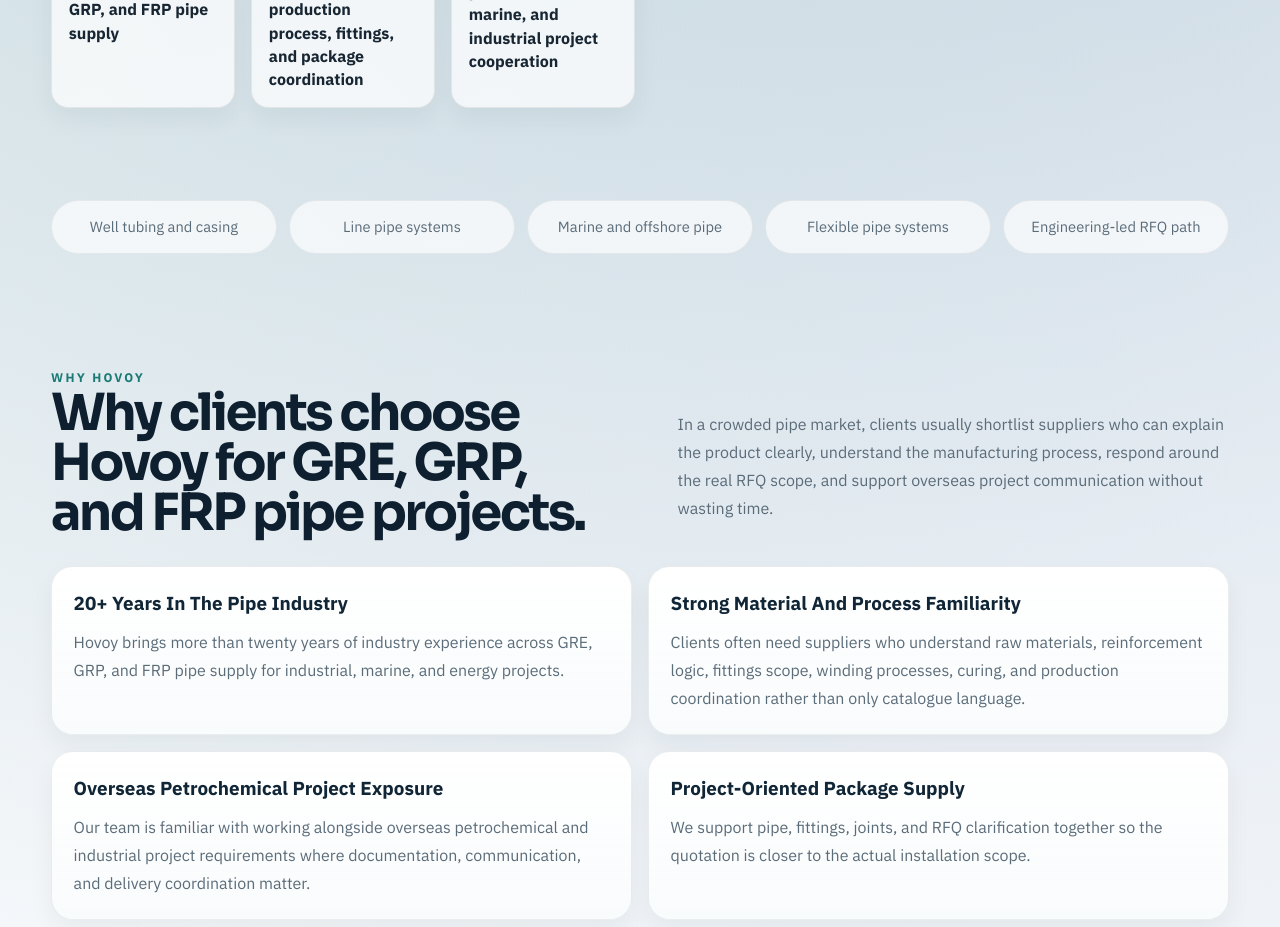
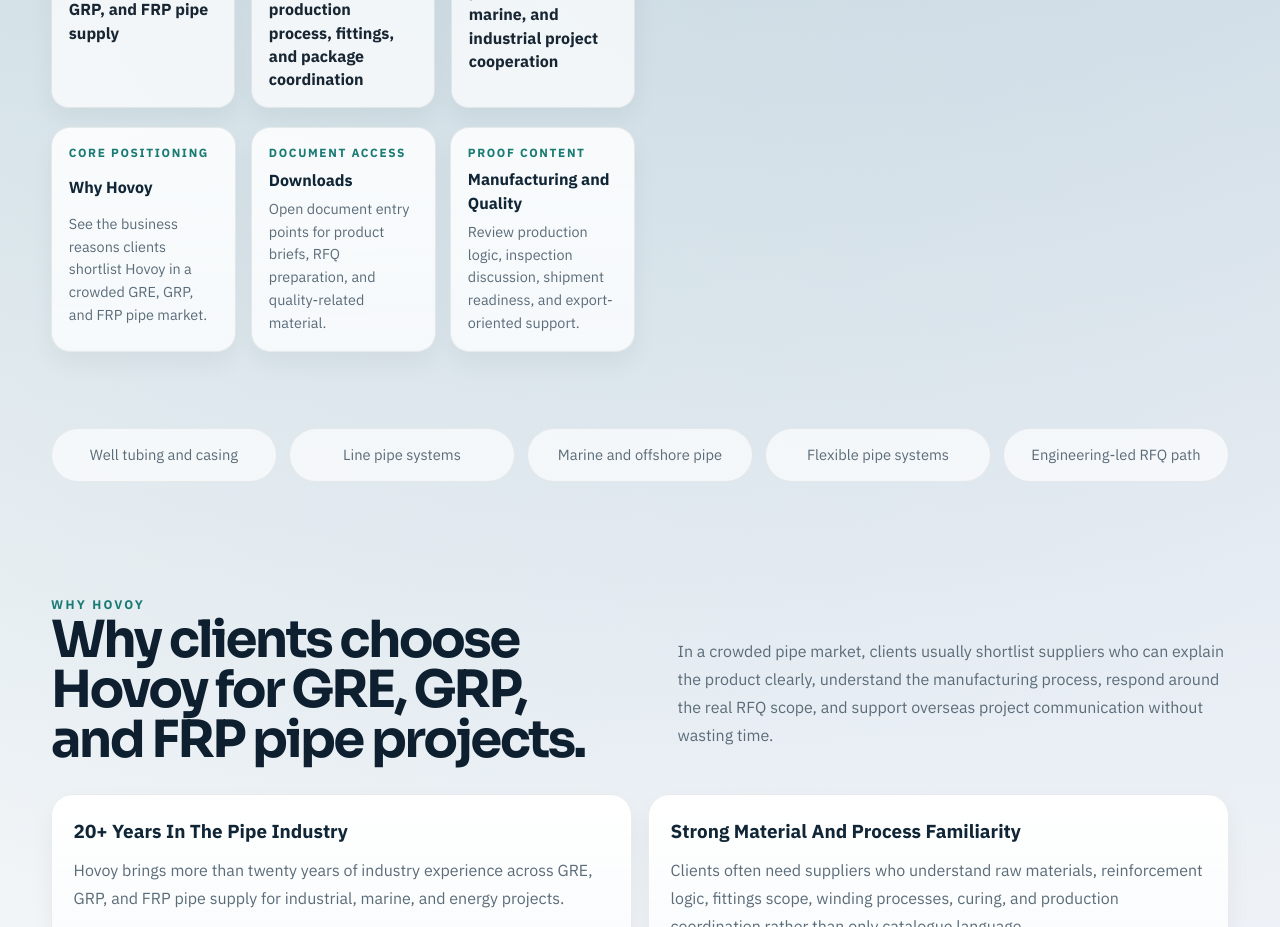
Before and after one commit to frankjasongit/hovoy-grepipe-web, a React (Vite) app: page / in a window 1280 px wide. Shown: the part 1240-2167 px from the top of the page. Built offline with nearby package versions, Linux system fonts and the light colour scheme.

Commit message:
Strengthen homepage, contact, and document entry paths

```diff
--- a/src/App.css
+++ b/src/App.css
@@ -473,6 +473,81 @@
   margin-top: 2.4rem;
 }
 
+.hero-proof-grid {
+  display: grid;
+  grid-template-columns: repeat(3, minmax(0, 1fr));
+  gap: 0.9rem;
+  margin-top: 1.2rem;
+}
+
+.hero-proof-card {
+  position: relative;
+  --surface-lift: 0px;
+  --surface-scale: 1;
+  --surface-tilt-x: 0deg;
+  --surface-tilt-y: 0deg;
+  display: grid;
+  gap: 0.35rem;
+  padding: 1rem 1.05rem;
+  border-radius: 1.2rem;
+  border: 1px solid rgba(17, 31, 46, 0.08);
+  background: linear-gradient(180deg, rgba(255, 255, 255, 0.84), rgba(247, 250, 252, 0.94));
+  box-shadow: 0 12px 24px rgba(17, 31, 46, 0.05);
+  overflow: hidden;
+  transform:
+    perspective(1200px)
+    translate3d(0, var(--surface-lift), 0)
+    rotateX(var(--surface-tilt-x))
+    rotateY(var(--surface-tilt-y))
+    scale(var(--surface-scale));
+  transition:
+    transform 220ms ease,
+    border-color 220ms ease,
+    box-shadow 220ms ease,
+    background-color 220ms ease;
+}
+
+.hero-proof-card::after {
+  content: '';
+  position: absolute;
+  inset: 0;
+  background: linear-gradient(120deg, transparent 20%, rgba(255, 255, 255, 0.36) 48%, transparent 80%);
+  transform: translateX(-125%);
+  transition: transform 680ms ease;
+  pointer-events: none;
+}
+
+.hero-proof-card:hover {
+  --surface-lift: -4px;
+  --surface-scale: 1.008;
+  border-color: rgba(26, 122, 116, 0.18);
+  box-shadow: 0 18px 30px rgba(17, 31, 46, 0.09);
+  background: linear-gradient(180deg, rgba(255, 255, 255, 0.94), rgba(243, 249, 250, 0.98));
+}
+
+.hero-proof-card:hover::after {
+  transform: translateX(125%);
+}
+
+.hero-proof-card span {
+  font-size: 0.74rem;
+  text-transform: uppercase;
+  letter-spacing: 0.14em;
+  color: var(--brand-green);
+  font-weight: 800;
+}
+
+.hero-proof-card strong {
+  color: #102535;
+  font-size: 1rem;
+}
+
+.hero-proof-card small {
+  color: var(--ink-soft);
+  line-height: 1.58;
+  font-size: 0.9rem;
+}
+
 .hero-stats div {
   position: relative;
   --surface-lift: 0px;
@@ -822,6 +897,7 @@
 
 .hero-photo-card::before,
 .hero-stats div::before,
+.hero-proof-card::before,
 .trust-strip p::before,
 .pill::before,
 .product-card::before,
@@ -868,6 +944,7 @@
 
 .hero-photo-card.is-interacting::before,
 .hero-stats div.is-interacting::before,
+.hero-proof-card.is-interacting::before,
 .trust-strip p.is-interacting::before,
 .pill.is-interacting::before,
 .product-card.is-interacting::before,
@@ -910,6 +987,10 @@
 .timeline article p,
 .detail-panel p {
   margin-top: 0.7rem;
+}
+
+.detail-panel-tag {
+  margin-bottom: 0.2rem;
 }
 
 .product-card ul,
@@ -1181,6 +1262,7 @@
   .button,
   .mega-menu-card,
   .hero-stats div,
+  .hero-proof-card,
   .hero-photo-card,
   .hero-photo,
   .hero-photo-panel,
@@ -1199,6 +1281,7 @@
   }
 
   .hero-stats div::after,
+  .hero-proof-card::after,
   .trust-strip p::after,
   .pill::after,
   .product-card::after,
@@ -1259,6 +1342,10 @@
     grid-template-columns: repeat(2, minmax(0, 1fr));
   }
 
+  .hero-proof-grid {
+    grid-template-columns: repeat(2, minmax(0, 1fr));
+  }
+
   .trust-strip {
     grid-template-columns: repeat(3, minmax(0, 1fr));
   }
@@ -1285,6 +1372,7 @@
   }
 
   .hero-stats,
+  .hero-proof-grid,
   .trust-strip,
   .product-grid,
   .sector-grid,
--- a/src/App.tsx
+++ b/src/App.tsx
@@ -217,7 +217,7 @@
     )
     const fadeTargets = Array.from(
       document.querySelectorAll<HTMLElement>(
-        '.hero-stats > div, .trust-strip p, .pill, .product-card, .sector-card, .capability-card, .highlight-card, .faq-card, .timeline article, .detail-panel, .contact-card',
+        '.hero-stats > div, .hero-proof-card, .trust-strip p, .pill, .product-card, .sector-card, .capability-card, .highlight-card, .faq-card, .timeline article, .detail-panel, .contact-card',
       ),
     )
 
@@ -272,7 +272,7 @@
 
     const surfaces = Array.from(
       document.querySelectorAll<HTMLElement>(
-        '.hero-photo-card, .hero-stats > div, .trust-strip p, .pill, .product-card, .sector-card, .capability-card, .highlight-card, .faq-card, .timeline article, .detail-panel, .contact-card',
+        '.hero-photo-card, .hero-stats > div, .hero-proof-card, .trust-strip p, .pill, .product-card, .sector-card, .capability-card, .highlight-card, .faq-card, .timeline article, .detail-panel, .contact-card',
       ),
     )
 
@@ -599,6 +599,27 @@
       title: 'Manufacturing and Quality',
       text: 'For inspection discussion, documentation logic, and export shipment readiness.',
       to: '/about/manufacturing-quality',
+    },
+  ]
+
+  const heroProofEntries = [
+    {
+      title: 'Why Hovoy',
+      text: 'See the business reasons clients shortlist Hovoy in a crowded GRE, GRP, and FRP pipe market.',
+      to: '/why-hovoy',
+      label: 'Core positioning',
+    },
+    {
+      title: 'Downloads',
+      text: 'Open document entry points for product briefs, RFQ preparation, and quality-related material.',
+      to: '/resources/downloads',
+      label: 'Document access',
+    },
+    {
+      title: 'Manufacturing and Quality',
+      text: 'Review production logic, inspection discussion, shipment readiness, and export-oriented support.',
+      to: '/about/manufacturing-quality',
+      label: 'Proof content',
     },
   ]
 
@@ -663,6 +684,16 @@
               <dd>Overseas petrochemical, marine, and industrial project cooperation</dd>
             </div>
           </dl>
+
+          <div className="hero-proof-grid" aria-label="Primary proof paths">
+            {heroProofEntries.map((item) => (
+              <Link className="hero-proof-card" key={item.to} to={item.to}>
+                <span>{item.label}</span>
+                <strong>{item.title}</strong>
+                <small>{item.text}</small>
+              </Link>
+            ))}
+          </div>
         </div>
 
         <div className="hero-visual">
@@ -1877,6 +1908,37 @@
     'Destination market and target delivery timing',
   ]
 
+  const fileEntries = [
+    {
+      title: 'Product Family Overview',
+      status: 'Available on request',
+      text: 'Use this entry when the client needs a commercial-level overview of well tubing and casing, line pipe, marine pipe, flexible pipe, and fittings.',
+      to: '/contact',
+      cta: 'Request via contact',
+    },
+    {
+      title: 'RFQ Preparation Checklist',
+      status: 'Open page now',
+      text: 'Use this entry when the project still needs help organizing scope, line lists, fittings ratio, and documentation expectations before quotation.',
+      to: '/resources',
+      cta: 'Open resource page',
+    },
+    {
+      title: 'Manufacturing And Quality Brief',
+      status: 'Available on request',
+      text: 'Use this entry when the client is reviewing production logic, inspection discussion, packing, and shipment readiness before order placement.',
+      to: '/about/manufacturing-quality',
+      cta: 'Open quality page',
+    },
+    {
+      title: 'Project Technical Review Path',
+      status: 'Open page now',
+      text: 'Use this entry when material family, joint methods, and technical clarification should be aligned before requesting deeper project documents.',
+      to: '/engineering',
+      cta: 'Open engineering',
+    },
+  ]
+
   usePageMeta({
     title: 'Downloads | Project Documents And Data Support | Hovoy GRE Pipe',
     description:
@@ -1907,6 +1969,25 @@
             <article className="detail-panel" key={item.title}>
               <h3>{item.title}</h3>
               <p>{item.text}</p>
+            </article>
+          ))}
+        </div>
+      </section>
+
+      <section className="section section-grid page-section">
+        <div className="section-heading">
+          <p className="eyebrow">File Entry Points</p>
+          <h2>Use these entry points even when the final file set is project-specific.</h2>
+        </div>
+        <div className="detail-card-grid">
+          {fileEntries.map((item) => (
+            <article className="detail-panel" key={item.title}>
+              <p className="eyebrow detail-panel-tag">{item.status}</p>
+              <h3>{item.title}</h3>
+              <p>{item.text}</p>
+              <Link className="text-link" to={item.to}>
+                {item.cta}
+              </Link>
             </article>
           ))}
         </div>
@@ -2504,6 +2585,61 @@
     { title: 'Read FAQ', to: '/resources/faq' },
   ]
 
+  const inquiryTypes = [
+    {
+      title: 'Product RFQ',
+      text: 'For buyers who already know the product family and need quotation support for pipe, fittings, and project package scope.',
+    },
+    {
+      title: 'Technical Review',
+      text: 'For projects that still need support on material family, joints, operating conditions, or rigid-versus-flexible selection.',
+    },
+    {
+      title: 'Document Request',
+      text: 'For clients requesting product overviews, manufacturing discussion, RFQ preparation support, or supplier-review material.',
+    },
+    {
+      title: 'Commercial Coordination',
+      text: 'For export packing, delivery timing, documentation, and package-completeness discussions before order placement.',
+    },
+  ]
+
+  const contactFlow = [
+    {
+      title: '1. Define the route',
+      text: 'Start from product family, application, or document need so the request reaches the right review path immediately.',
+    },
+    {
+      title: '2. Add project facts',
+      text: 'Include media, dimensions, pressure class, line scope, fittings estimate, and destination market where possible.',
+    },
+    {
+      title: '3. Request the next action',
+      text: 'Tell us whether you need quotation, technical clarification, file support, or supplier-review discussion.',
+    },
+  ]
+
+  const contactEntries = [
+    {
+      title: 'Request quotation support',
+      text: 'Use this path for live RFQs covering pipe, fittings, route conditions, and delivery scope.',
+      to: '/contact',
+      cta: 'Use inquiry email',
+    },
+    {
+      title: 'Request project documents',
+      text: 'Use this path when the next step is product overviews, RFQ preparation support, or manufacturing-related material.',
+      to: '/resources/downloads',
+      cta: 'Open downloads',
+    },
+    {
+      title: 'Narrow the product family first',
+      text: 'Use this path if the project still needs help choosing between well, line, marine, or flexible pipe.',
+      to: '/products',
+      cta: 'Open products',
+    },
+  ]
+
   usePageMeta({
     title: 'Contact Hovoy | RFQ For GRE, GRP, and FRP Pipe Systems',
     description:
@@ -2524,6 +2660,21 @@
         </div>
         <div className="detail-card-grid">
           {inquiryRoutes.map((item) => (
+            <article className="detail-panel" key={item.title}>
+              <h3>{item.title}</h3>
+              <p>{item.text}</p>
+            </article>
+          ))}
+        </div>
+      </section>
+
+      <section className="section section-grid page-section">
+        <div className="section-heading">
+          <p className="eyebrow">Choose The Right Contact Route</p>
+          <h2>Not every visitor should enter the same RFQ path.</h2>
+        </div>
+        <div className="detail-card-grid">
+          {inquiryTypes.map((item) => (
             <article className="detail-panel" key={item.title}>
               <h3>{item.title}</h3>
               <p>{item.text}</p>
@@ -2552,6 +2703,39 @@
           </ul>
         </article>
       </div>
+
+      <section className="section section-grid page-section">
+        <div className="section-heading">
+          <p className="eyebrow">Contact Flow</p>
+          <h2>Use this sequence to improve response quality.</h2>
+        </div>
+        <div className="detail-card-grid">
+          {contactFlow.map((item) => (
+            <article className="detail-panel" key={item.title}>
+              <h3>{item.title}</h3>
+              <p>{item.text}</p>
+            </article>
+          ))}
+        </div>
+      </section>
+
+      <section className="section section-grid page-section">
+        <div className="section-heading">
+          <p className="eyebrow">Quick Contact Entries</p>
+          <h2>Move into the right next step without losing the project context.</h2>
+        </div>
+        <div className="detail-card-grid">
+          {contactEntries.map((item) => (
+            <article className="detail-panel" key={item.title}>
+              <h3>{item.title}</h3>
+              <p>{item.text}</p>
+              <Link className="text-link" to={item.to}>
+                {item.cta}
+              </Link>
+            </article>
+          ))}
+        </div>
+      </section>
 
       <section className="section section-grid page-section">
         <div className="section-heading">
```
